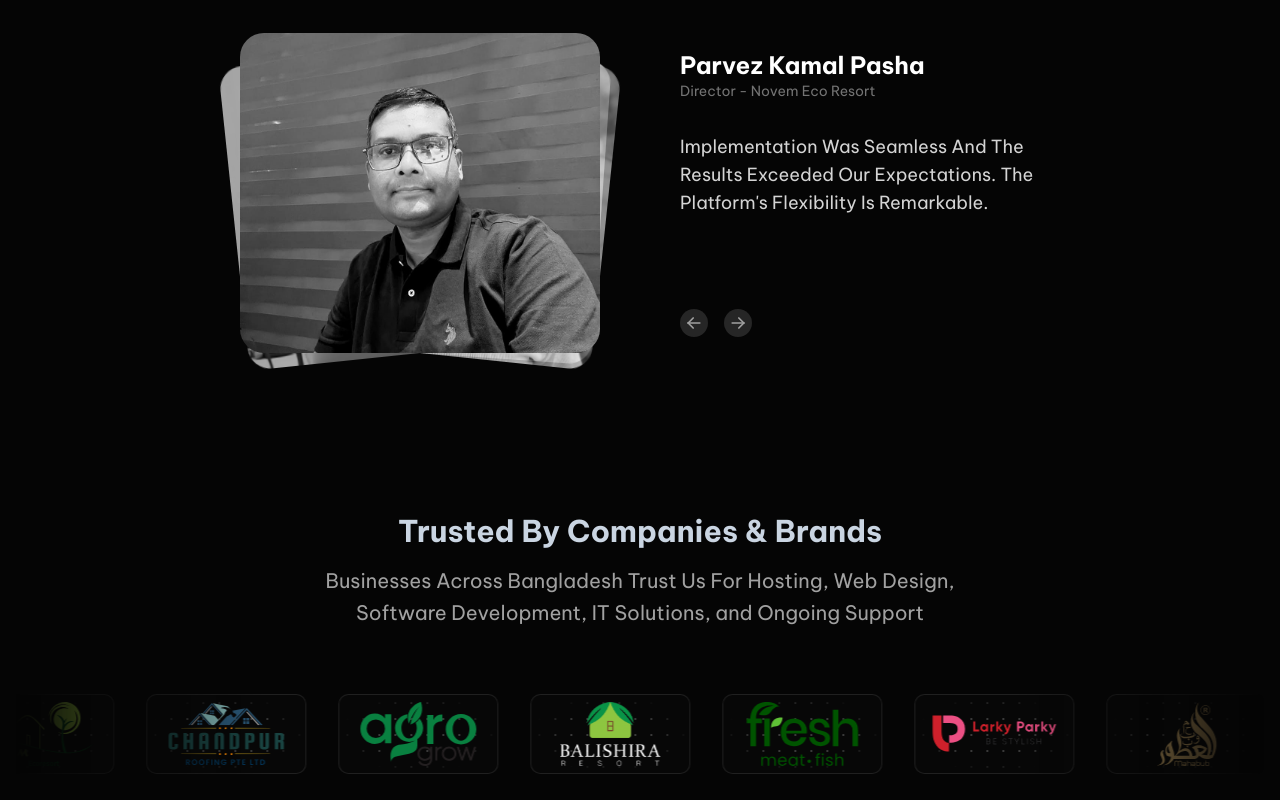
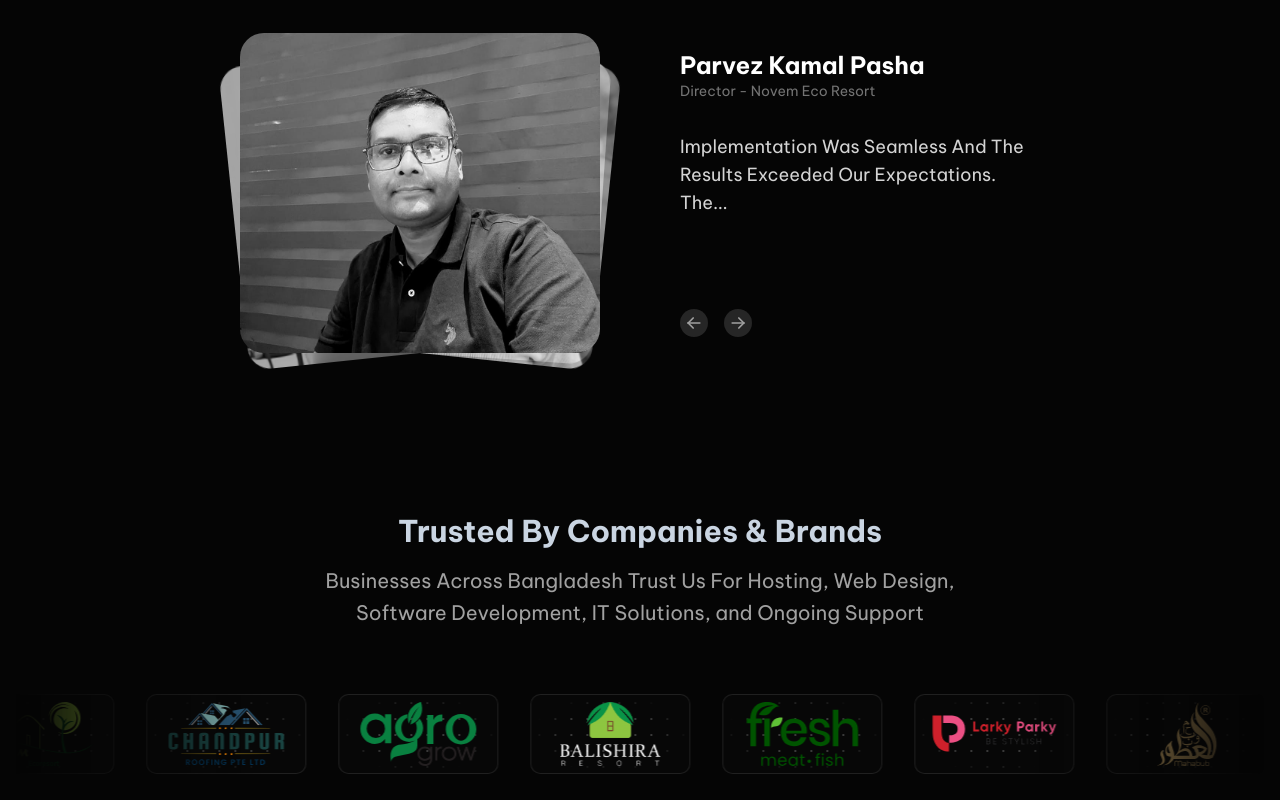
Before and after one commit to atikrahmanbd/bst-website, a Next.js app: page / in a window 1280 px wide. Shown: the part 5740-6540 px from the top of the page. Built offline with nearby package versions, Linux system fonts and the light colour scheme.

Commit message:
feat: Add Testimonial Text Truncation And Update Comments To Title Case
- Implement Manual Text Truncation For Testimonials (~80 Characters)
- Add Ellipsis Animation For Long Quotes
- Update Comments To Title Case Convention
- Preserve Word-By-Word Blur Animation Effect

```diff
--- a/src/components/ui/animated-testimonials.tsx
+++ b/src/components/ui/animated-testimonials.tsx
@@ -40,9 +40,9 @@
     }
   }, [autoplay, handleNext]);
 
-  // Generate fixed rotations based on index for consistent SSR/client rendering
+  // Generate Fixed Rotations Based On Index For Consistent SSR/Client Rendering
   const getRotation = (index: number) => {
-    const rotations = [6, -3, 4, -6, 3]; // Fixed rotations for each card
+    const rotations = [6, -3, 4, -6, 3]; // Fixed Rotations For Each Card
     return rotations[index % rotations.length];
   };
 
@@ -123,7 +123,22 @@
               {testimonials[active].designation}
             </p>
             <motion.p className="mt-8 text-lg text-gray-500 dark:text-neutral-300">
-              {testimonials[active].quote.split(" ").map((word, index) => (
+              {(() => {
+                const maxLength = 80; // Character Limit For ~3 Lines
+                const quote = testimonials[active].quote;
+                let displayText = quote;
+
+                if (quote.length > maxLength) {
+                  // Truncate At Word Boundary
+                  displayText = quote.slice(0, maxLength);
+                  const lastSpace = displayText.lastIndexOf(" ");
+                  if (lastSpace > 0) {
+                    displayText = displayText.slice(0, lastSpace);
+                  }
+                  displayText += "...";
+                }
+
+                return displayText.split(" ").map((word, index) => (
                   <motion.span
                     key={index}
                     initial={{
@@ -145,7 +160,8 @@
                   >
                     {word}&nbsp;
                   </motion.span>
-              ))}
+                ));
+              })()}
             </motion.p>
           </motion.div>
           <div className="flex gap-4 pt-12 md:pt-0 justify-center md:justify-start">
```
Lines whose indentation alone changed are shown as unchanged.
